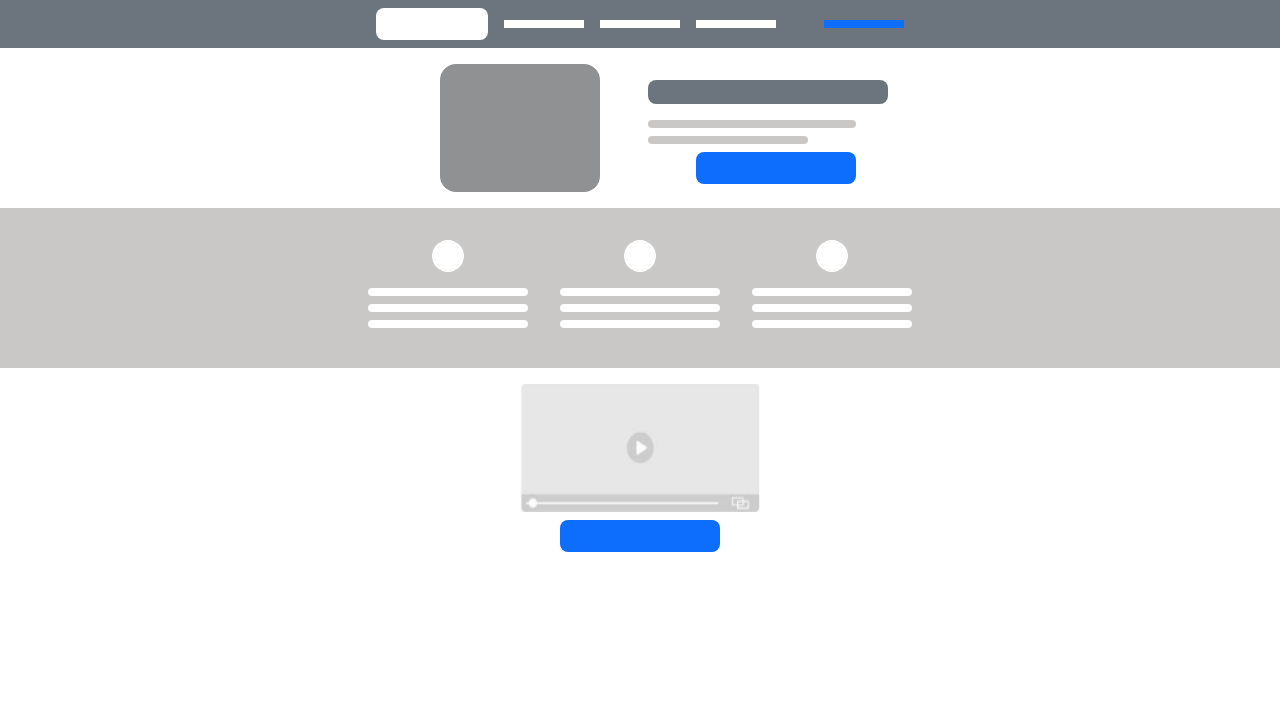
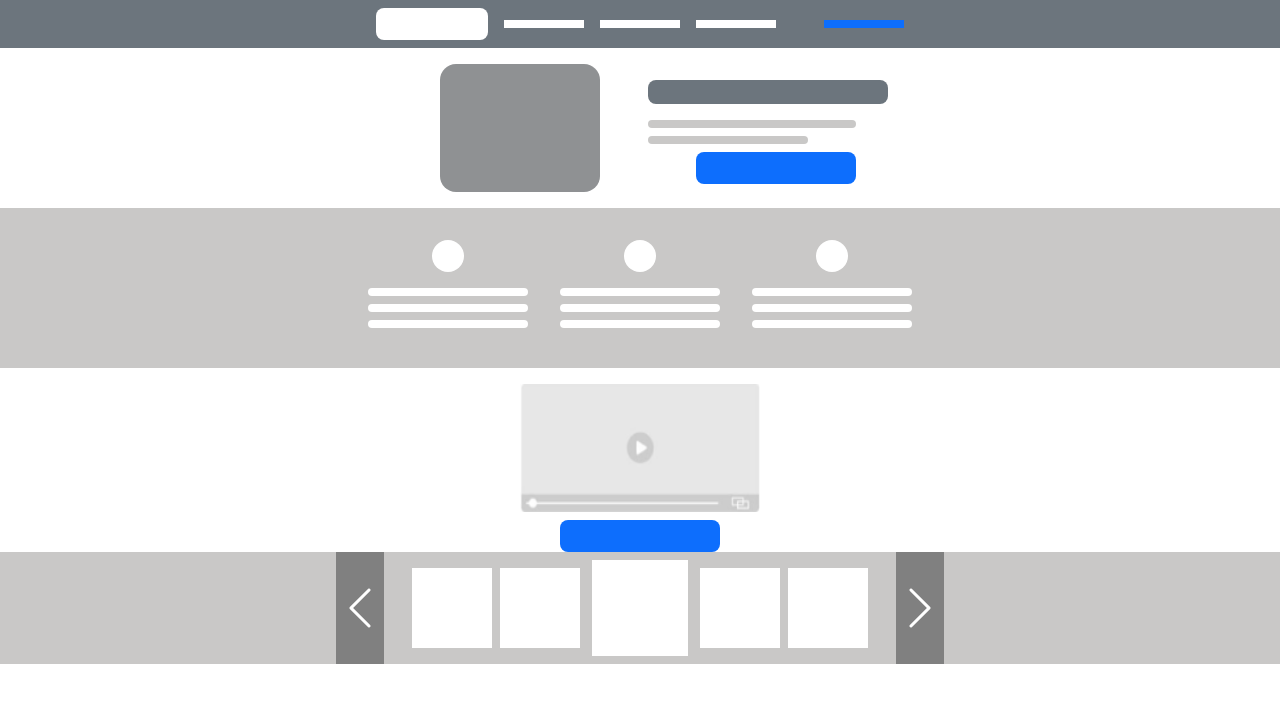
Before and after one commit to RolandSzB/MockupBootstrapTema5, a website: page index.html in a window 1280 px wide. Drawn offline with nearby package versions, Linux system fonts and the light colour scheme.

Commit message:
picture slider added

```diff
--- a/index.html
+++ b/index.html
@@ -7,6 +7,10 @@
     <link
       rel="stylesheet"
       href="node_modules/bootstrap/dist/css/bootstrap.min.css"
+    />
+    <link
+      rel="stylesheet"
+      href="node_modules/bootstrap-icons/font/bootstrap-icons.css"
     />
     <style>
       .icon-box {
@@ -62,6 +66,27 @@
       .video-size {
         width: 15rem;
         height: 8rem;
+      }
+      .picture-area {
+        width: 5rem;
+        height: 5rem;
+      }
+      .focused-picture-area {
+        width: 6rem;
+        height: 6rem;
+      }
+      .arrow-area {
+        display: flex;
+        justify-content: center;
+        align-items: center;
+        height: 7rem;
+        width: 3rem;
+        background-color: gray;
+      }
+      .custom-bold {
+        font-weight: bold;
+        font-size: 3rem;
+        color: white;
       }
     </style>
   </head>
@@ -128,5 +153,21 @@
       <img src="video.png" class="video-size" />
       <div class="bg-primary button-area mt-2"></div>
     </div>
+    <!-- Fourth Row -->
+    <div
+      class="d-flex flex-row bg-custom-gray justify-content-center align-items-center"
+    >
+      <div class="arrow-area me-4">
+        <i class="bi bi-chevron-left custom-bold"></i>
+      </div>
+      <div class="bg-white picture-area m-1"></div>
+      <div class="bg-white picture-area m-1"></div>
+      <div class="bg-white focused-picture-area m-2"></div>
+      <div class="bg-white picture-area m-1"></div>
+      <div class="bg-white picture-area m-1"></div>
+      <div class="arrow-area ms-4">
+        <i class="bi bi-chevron-right custom-bold"></i>
+      </div>
+    </div>
   </body>
 </html>
--- a/package.json
+++ b/package.json
@@ -6,6 +6,7 @@
   "author": "SziBe Roland <roland.szilagyi-benedek@emanuel.ro>",
   "license": "MIT",
   "dependencies": {
-    "bootstrap": "^5.3.2"
+    "bootstrap": "^5.3.2",
+    "bootstrap-icons": "^1.11.1"
   }
 }
```
Also changed, not shown: 1 other file.
